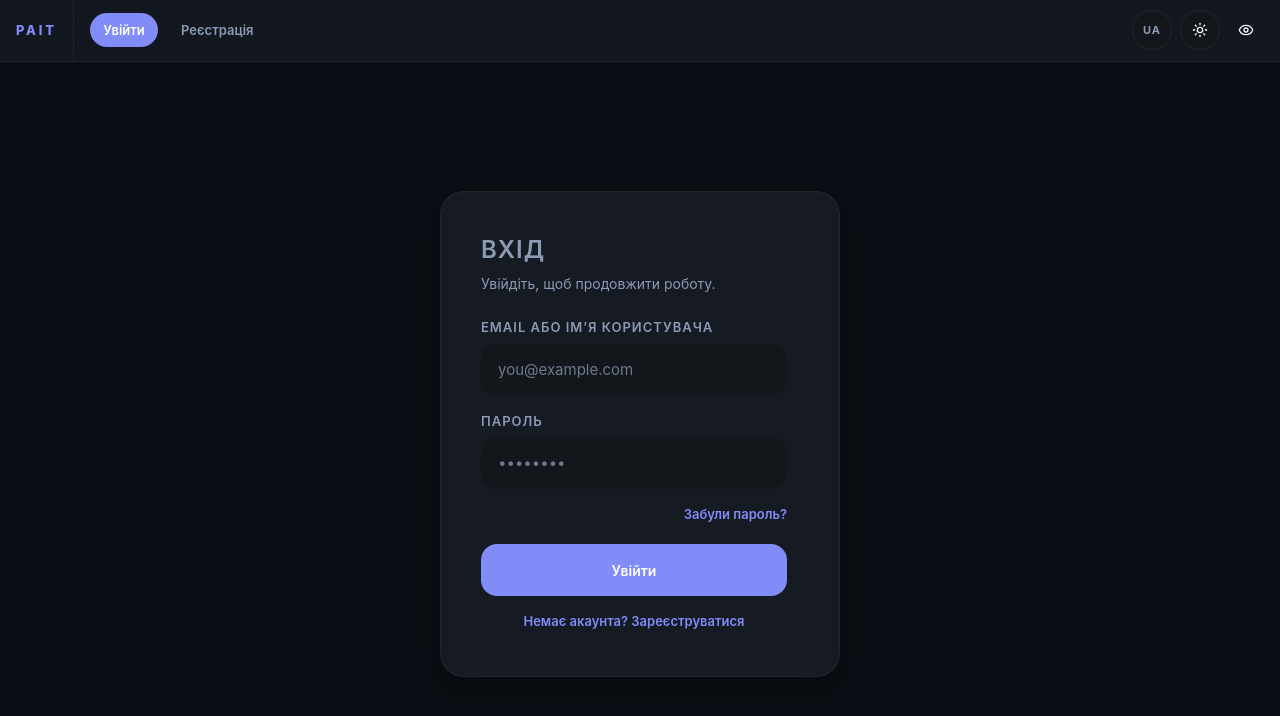
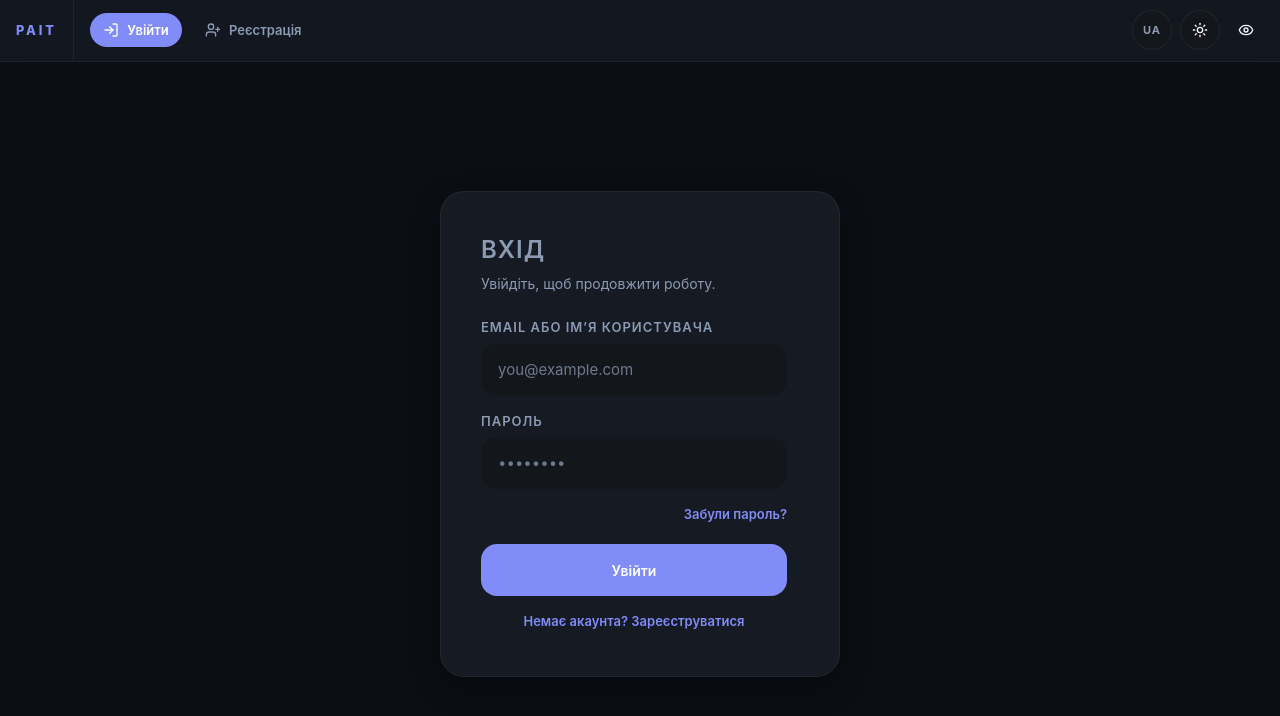
Before and after one commit to lixoO0/My-Translator-, a React (Vite) app in the folder client/: page /#/login in a window 1280 px wide. Shown: the top 716 px of the page. Built offline with nearby package versions, Linux system fonts and the light colour scheme.

Commit message:
Upd style icon and save

```diff
--- a/client/src/App.css
+++ b/client/src/App.css
@@ -224,6 +224,10 @@ body::before {
 
 .pait-nav-tab {
   flex-shrink: 0;
+  display: inline-flex;
+  align-items: center;
+  justify-content: flex-start;
+  gap: 0.5rem;
   border: 1px solid transparent;
   border-radius: 999px;
   padding: 0.45rem 0.85rem;
@@ -235,6 +239,12 @@ body::before {
   cursor: pointer;
   transition: var(--transition-pait);
   white-space: nowrap;
+}
+
+.pait-nav-tab-icon {
+  width: 1rem;
+  height: 1rem;
+  flex-shrink: 0;
 }
 
 a.pait-nav-tab:hover,
@@ -320,9 +330,39 @@ button.pait-nav-tab:hover {
   color: var(--text-secondary);
 }
 
-@media (min-width: 768px) {
+@media (min-width: 1024px) {
   .pait-nav-greeting {
     display: inline;
+  }
+}
+
+/* Компактна навігація: лише іконки, без горизонтального скролу де можливо */
+@media (max-width: 550px) {
+  .nav-text {
+    display: none;
+  }
+
+  .pait-nav-greeting {
+    display: none !important;
+  }
+
+  .pait-nav-row {
+    gap: 0.35rem;
+    padding-left: 0.5rem;
+    padding-right: 0.5rem;
+  }
+
+  .pait-nav-tab {
+    padding: 8px;
+    justify-content: center;
+    min-width: 2.5rem;
+    min-height: 2.5rem;
+    box-sizing: border-box;
+  }
+
+  .pait-nav-actions {
+    gap: 0.35rem;
+    padding-left: 0.35rem;
   }
 }
 
--- a/client/src/components/Navbar.jsx
+++ b/client/src/components/Navbar.jsx
@@ -1,6 +1,16 @@
 import { Link, NavLink } from 'react-router-dom';
 import { useEffect, useRef } from 'react';
-import { Moon, Sun } from 'lucide-react';
+import {
+  BookOpen,
+  FileText,
+  History,
+  Languages,
+  LogIn,
+  LogOut,
+  Moon,
+  Sun,
+  UserPlus,
+} from 'lucide-react';
 import { useAuth } from '../context/AuthContext';
 import { useTheme } from '../context/ThemeContext';
 import { useLanguage } from '../context/LanguageContext';
@@ -44,11 +54,23 @@ export const Navbar = ({ onOpenHistory }) => {
         <nav ref={navRef} className="pait-nav-row scrollbar-hide">
           {!isAuthenticated ? (
             <>
-              <NavLink to="/login" className={tabClass}>
-                {t('nav.login')}
+              <NavLink
+                to="/login"
+                className={tabClass}
+                title={t('nav.login')}
+                aria-label={t('nav.login')}
+              >
+                <LogIn className="pait-nav-tab-icon shrink-0" aria-hidden />
+                <span className="nav-text">{t('nav.login')}</span>
               </NavLink>
-              <NavLink to="/register" className={tabClass}>
-                {t('nav.register')}
+              <NavLink
+                to="/register"
+                className={tabClass}
+                title={t('nav.register')}
+                aria-label={t('nav.register')}
+              >
+                <UserPlus className="pait-nav-tab-icon shrink-0" aria-hidden />
+                <span className="nav-text">{t('nav.register')}</span>
               </NavLink>
               <div className="pait-nav-actions">
                 <button
@@ -78,17 +100,42 @@ export const Navbar = ({ onOpenHistory }) => {
             </>
           ) : (
             <>
-              <NavLink to="/translate" className={tabClass}>
-                {t('nav.translate')}
+              <NavLink
+                to="/translate"
+                className={tabClass}
+                title={t('nav.translate')}
+                aria-label={t('nav.translate')}
+              >
+                <Languages className="pait-nav-tab-icon shrink-0" aria-hidden />
+                <span className="nav-text">{t('nav.translate')}</span>
               </NavLink>
-              <NavLink to="/summarize" className={tabClass}>
-                {t('nav.summarize')}
+              <NavLink
+                to="/summarize"
+                className={tabClass}
+                title={t('nav.summarize')}
+                aria-label={t('nav.summarize')}
+              >
+                <FileText className="pait-nav-tab-icon shrink-0" aria-hidden />
+                <span className="nav-text">{t('nav.summarize')}</span>
               </NavLink>
-              <NavLink to="/notebook" className={tabClass}>
-                {t('nav.notebook')}
+              <NavLink
+                to="/notebook"
+                className={tabClass}
+                title={t('nav.notebook')}
+                aria-label={t('nav.notebook')}
+              >
+                <BookOpen className="pait-nav-tab-icon shrink-0" aria-hidden />
+                <span className="nav-text">{t('nav.notebook')}</span>
               </NavLink>
-              <button type="button" onClick={() => onOpenHistory?.()} className="pait-nav-tab">
-                {t('nav.history')}
+              <button
+                type="button"
+                onClick={() => onOpenHistory?.()}
+                className="pait-nav-tab"
+                title={t('nav.history')}
+                aria-label={t('nav.history')}
+              >
+                <History className="pait-nav-tab-icon shrink-0" aria-hidden />
+                <span className="nav-text">{t('nav.history')}</span>
               </button>
               <span className="pait-nav-greeting">
                 {t('nav.hello')},{' '}
@@ -118,8 +165,15 @@ export const Navbar = ({ onOpenHistory }) => {
                     <Moon className="h-4 w-4 shrink-0" />
                   )}
                 </button>
-                <button type="button" onClick={logout} className="pait-nav-tab">
-                  {t('nav.logout')}
+                <button
+                  type="button"
+                  onClick={logout}
+                  className="pait-nav-tab"
+                  title={t('nav.logout')}
+                  aria-label={t('nav.logout')}
+                >
+                  <LogOut className="pait-nav-tab-icon shrink-0" aria-hidden />
+                  <span className="nav-text">{t('nav.logout')}</span>
                 </button>
               </div>
             </>
--- a/client/src/context/AuthContext.jsx
+++ b/client/src/context/AuthContext.jsx
@@ -1,4 +1,5 @@
 import { createContext, useContext, useEffect, useMemo, useState } from 'react';
+import { clearUserWorkspaceStorage } from '../hooks/useLocalStorage';
 
 const AuthContext = createContext(null);
 
@@ -49,6 +50,7 @@ export const AuthProvider = ({ children }) => {
   const logout = () => {
     localStorage.removeItem(AUTH_TOKEN_KEY);
     localStorage.removeItem(AUTH_USER_KEY);
+    clearUserWorkspaceStorage();
     if (typeof chrome !== 'undefined' && chrome.storage) {
       chrome.storage.local.remove('authToken');
     }
--- a/client/src/hooks/useLocalStorage.js
+++ b/client/src/hooks/useLocalStorage.js
@@ -30,6 +30,15 @@ export function removeStoredKey(key) {
   } catch {
     /* ignore */
   }
+}
+
+/** Session handoff between routes (Translate/Summarize); must not survive logout. */
+export const RESTORE_SESSION_KEY = 'restoreSession';
+
+/** User-owned persisted UI state only — not theme/language/accessibility. */
+export function clearUserWorkspaceStorage() {
+  Object.values(WORKSPACE_STORAGE_KEYS).forEach(removeStoredKey);
+  removeStoredKey(RESTORE_SESSION_KEY);
 }
 
 function mergeRecord(stored, defaultValue) {
--- a/client/src/pages/Summarize.jsx
+++ b/client/src/pages/Summarize.jsx
@@ -8,7 +8,11 @@ import { Square, Volume2, Trash2 } from 'lucide-react';
 import { Textarea } from '@/components/ui/textarea';
 import { Label } from '@/components/ui/label';
 import { speakText, warmupSpeechSynthesis } from '@/lib/speakText';
-import { useLocalStorage, WORKSPACE_STORAGE_KEYS } from '@/hooks/useLocalStorage';
+import {
+  useLocalStorage,
+  WORKSPACE_STORAGE_KEYS,
+  RESTORE_SESSION_KEY,
+} from '@/hooks/useLocalStorage';
 
 const SUMMARY_SPEECH_LANG = {
   uk: 'uk-UA',
@@ -52,7 +56,7 @@ export const Summarize = () => {
   const [summarize] = useMutation(SUMMARIZE_TEXT);
 
   useEffect(() => {
-    const savedSession = localStorage.getItem('restoreSession');
+    const savedSession = localStorage.getItem(RESTORE_SESSION_KEY);
     if (!savedSession) return;
 
     try {
@@ -75,7 +79,7 @@ export const Summarize = () => {
             ? { summaryLang: nextLang, summaryLength: nextLen }
             : null,
         });
-        localStorage.removeItem('restoreSession');
+        localStorage.removeItem(RESTORE_SESSION_KEY);
       }
     } catch (restoreError) {
       console.error('Failed to restore session data', restoreError);
--- a/client/src/pages/Translate.jsx
+++ b/client/src/pages/Translate.jsx
@@ -15,7 +15,11 @@ import {
   SelectTrigger,
   SelectValue,
 } from '@/components/ui/select';
-import { useLocalStorage, WORKSPACE_STORAGE_KEYS } from '@/hooks/useLocalStorage';
+import {
+  useLocalStorage,
+  WORKSPACE_STORAGE_KEYS,
+  RESTORE_SESSION_KEY,
+} from '@/hooks/useLocalStorage';
 
 const LANGUAGES = [
   { value: 'English', label: 'English' },
@@ -92,7 +96,7 @@ export const Translate = () => {
   const [translate] = useMutation(TRANSLATE_TEXT);
 
   useEffect(() => {
-    const savedSession = localStorage.getItem('restoreSession');
+    const savedSession = localStorage.getItem(RESTORE_SESSION_KEY);
     if (!savedSession) return;
 
     try {
@@ -115,7 +119,7 @@ export const Translate = () => {
             ? { sourceLang: nextSrc, targetLang: nextTgt }
             : null,
         });
-        localStorage.removeItem('restoreSession');
+        localStorage.removeItem(RESTORE_SESSION_KEY);
       }
     } catch (restoreError) {
       console.error('Failed to restore session data', restoreError);
```
